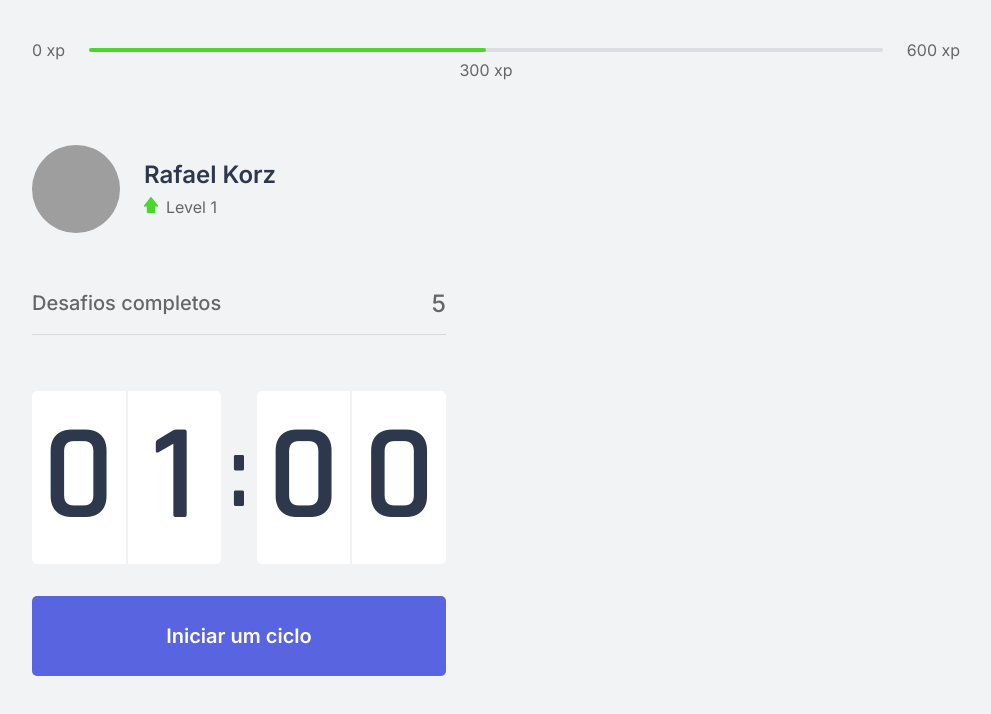
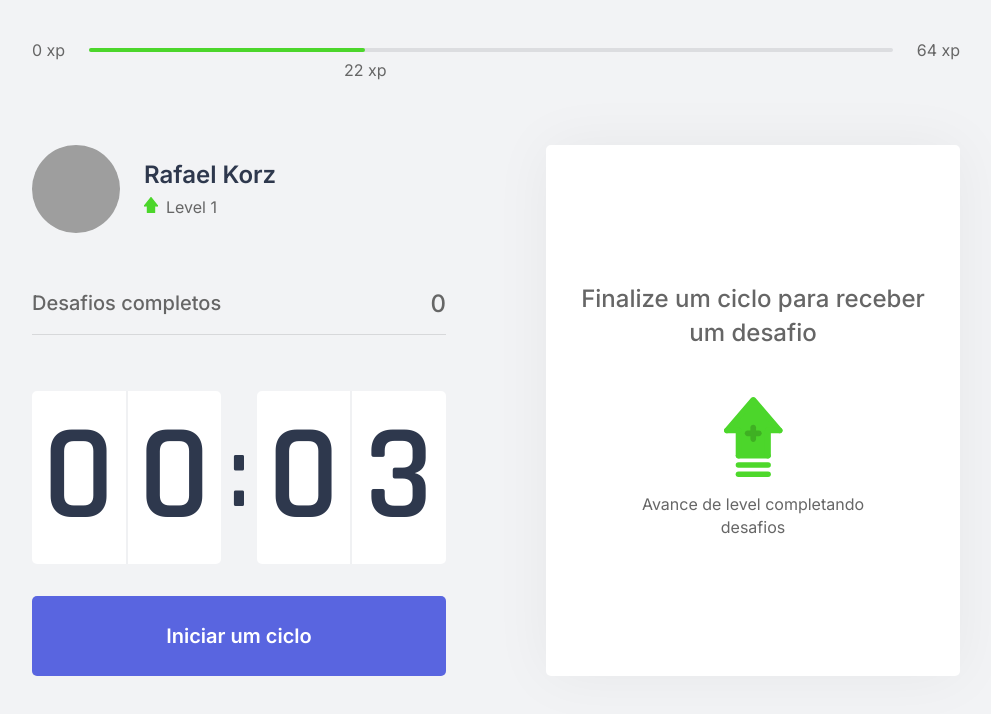
Before and after one commit to rafaelkorz/moveit-nlw, a Next.js app: page / in a window 1280 px wide. Shown: the top 714 px of the page, without its empty margins (144-1135 px from the left). Built offline with nearby package versions, Linux system fonts and the light colour scheme; grey boxes are pictures that could not be loaded.

Commit message:
Finished class 3

```diff
--- a/package.json
+++ b/package.json
@@ -10,7 +10,8 @@
   "dependencies": {
     "next": "10.0.7",
     "react": "17.0.1",
-    "react-dom": "17.0.1"
+    "react-dom": "17.0.1",
+    "styled-components": "^5.2.1"
   },
   "devDependencies": {
     "@types/node": "^14.14.31",
--- /dev/null
+++ b/src/challenger.json
@@ -0,0 +1,62 @@
+[
+  {
+    "type": "body",
+    "description": "Estique um de seus braços com a palma da mão virada para frente e puxe os dedos para cima por 10 segundos por mão.",
+    "amount": 80
+  },
+  {
+    "type": "body",
+    "description": "Estique seu braço contra o peito e puxe-o utilizando o outro braço por 10 segundos por braço.",
+    "amount": 60
+  },
+  {
+    "type": "body",
+    "description": "Puxe seu pescoço com a ajuda da mão para a direita e para a esquerda, permanecendo na posição por alguns segundos.",
+    "amount": 70
+  },
+  {
+    "type": "body",
+    "description": "Com as duas mãos na parte de trás da cabeça, leve-a para baixo, alongando a parte de trás da região.",
+    "amount": 60
+  },
+  {
+    "type": "body",
+    "description": "Cruze as pernas e desça com as mãos esticadas em direção ao chão. Repita o movimento com a outra perna na frente.",
+    "amount": 100
+  },
+  {
+    "type": "body",
+    "description": "Sentado, abra as pernas e tente encostar as palmas das mãos no chão, repita 3 vezes por 5 segundos.",
+    "amount": 80
+  },
+  {
+    "type": "body",
+    "description": "Puxe o joelho de encontro ao peito e segure, troque de perna após 10 segundos.",
+    "amount": 50
+  },
+  {
+    "type": "body",
+    "description": "Sentado, cruze uma perna e incline seu tronco à frente, troque de perna após 10 segundos.",
+    "amount": 80
+  },
+  {
+    "type": "eye",
+    "description": "Sentado, feche os olhos e cubra-os com as palmas da mão durante 2 minutos, depois abra normalmente.",
+    "amount": 90
+  },
+  {
+    "type": "eye",
+    "description": "Em algum ambiente aberto, olhe o mais longe que puder em quatro direções por 3s, mexa apenas os olhos. Repita 3 vezes.",
+    "amount": 140
+  },
+  {
+    "type": "eye",
+    "description": "Usando os polegares, massage a área abaixo das sobrancelhas em movimentos circulares por 15 segundos.",
+    "amount": 70
+  },
+  {
+    "type": "body",
+    "description": "Em pé, gire a cintura o máximo que puder para a esquerda, segure por cinco segundos. Repita para a direita.",
+    "amount": 90
+  }
+]
--- /dev/null
+++ b/src/components/ChallengeBox.tsx
@@ -0,0 +1,50 @@
+import styles from '../styles/components/ChallengeBox.module.css';
+import { ChallengesContext } from '../contexts/ChallengesContext';
+import { useContext } from 'react';
+
+export function ChallengeBox() {
+  const {activeChallenge, resetChallenge, finishChallenge} = useContext(ChallengesContext)
+
+  return (
+    <div className={styles.challengeBoxContainer}>
+      {
+        activeChallenge ? (
+          <div className={styles.challengeActive}>
+            <header>Ganhe {activeChallenge.amount} xp</header>
+
+            <main>
+              <img src={`icons/${activeChallenge.type}.svg`}/>
+              <strong>Novo desafio</strong>
+              <p>{activeChallenge.description}</p>
+            </main>
+
+            <footer>
+              <button
+              type="button"
+              className={styles.challengeFailedButton}
+              onClick={resetChallenge}
+              >
+                Falhei
+              </button>
+              <button
+              type="button"
+              className={styles.challengeSucceededButton}
+              onClick={finishChallenge}
+              >
+                Completei
+              </button>
+            </footer>
+
+          </div>
+        ) : (
+            <div className={styles.challengeNotActive}>
+              <strong>Finalize um ciclo para receber um desafio</strong>
+              <p>
+                <img src="icons/level-up.svg" alt="Level up" />
+                 Avance de level completando desafios
+              </p>
+            </div>
+          )}
+    </div>
+  )
+}
--- a/src/components/CompletedChallenges.tsx
+++ b/src/components/CompletedChallenges.tsx
@@ -1,10 +1,14 @@
+import { useContext } from 'react';
+import { ChallengesContext } from '../contexts/ChallengesContext';
 import styles from '../styles/components/CompletedChallenges.module.css';
 
 export function CompletedChallenges() {
+  const { challengesCompleted } = useContext(ChallengesContext)
+
   return (
     <div className={styles.completedChallengesContainer}>
       <span>Desafios completos</span>
-      <span>5</span>
+      <span>{challengesCompleted}</span>
     </div>
   );
 }
--- a/src/components/Countdown.tsx
+++ b/src/components/Countdown.tsx
@@ -1,9 +1,15 @@
-import { useState, useEffect } from 'react';
+import { useState, useEffect, useContext } from 'react';
+import { ChallengesContext } from '../contexts/ChallengesContext';
 import style from '../styles/components/Countdown.module.css';
 
+let countdownTimeout: NodeJS.Timeout;
+
 export function Countdown() {
-  const [time, settime] = useState(1 * 60);
-  const [active, setActive] = useState(false);
+  const { startNewChallenge } = useContext(ChallengesContext);
+
+  const [time, setTime] = useState(0.05 * 60);
+  const [isActive, setIsActive] = useState(false);
+  const [hasFinished, setHasFinished] = useState(false);
 
   const minutes = Math.floor(time / 60);
   const seconds = time % 60;
@@ -12,17 +18,27 @@
   const [secondLeft, seconedRight] = String(seconds).padStart(2, '0').split('');
 
   function startCountdown() {
-    setActive(!active);
+    setIsActive(true);
+  }
+
+  function resetCountdown() {
+    clearTimeout(countdownTimeout);
+    setIsActive(false);
+    setTime(25 * 60);
   }
 
 
   useEffect(() => {
-    if (active && time > 0) {
-      setTimeout(() => {
-        settime(time - 1);
+    if (isActive && time > 0) {
+      countdownTimeout = setTimeout(() => {
+        setTime(time - 1);
       }, 1000)
+    } else if (isActive && time === 0) {
+      setHasFinished(true);
+      setIsActive(false);
+      startNewChallenge();
     }
-  }, [active, time])
+  }, [isActive, time])
 
   return (
     <div>
@@ -37,6 +53,25 @@
           <span>{seconedRight}</span>
         </div>
       </div>
+
+      {hasFinished ? (
+        <button
+          disabled
+          className={`${style.countdownButton}`}
+        >
+          Ciclo encerrado
+        </button>
+      ) : (
+          <>
+            { isActive ? (
+              <button
+                type="button"
+                className={`${style.countdownButton} ${style.countdownButtonActive}`}
+                onClick={resetCountdown}
+              >
+                Abandonar um ciclo
+              </button>
+            ) : (
                 <button
                   type="button"
                   className={style.countdownButton}
@@ -44,6 +79,9 @@
                 >
                   Iniciar um ciclo
                 </button>
+              )}
+          </>
+        )}
     </div>
   );
 }
--- a/src/components/ExperienceBar.tsx
+++ b/src/components/ExperienceBar.tsx
@@ -1,17 +1,23 @@
+import { useContext } from 'react';
+import { ChallengesContext } from '../contexts/ChallengesContext';
 import style from '../styles/components/ExperienceBar.module.css';
 
 export function ExperienceBar() {
+  const {currentExperince, experienceToNextLevel} = useContext(ChallengesContext)
+
+  const percentToNextLevel = Math.round(currentExperince * 100) / experienceToNextLevel;
+
   return (
     <header className={style.experienceBar}>
       <span>0 xp</span>
       <div>
-        <div style={{ width: '50%' }} />
+        <div style={{ width: `${percentToNextLevel}%` }} />
 
-        <span className={style.currentExperience} style={{ left: '50%' }}>
-          300 xp
+        <span className={style.currentExperience} style={{ left: `${percentToNextLevel}%` }}>
+          {currentExperince} xp
         </span>
       </div>
-      <span>600 xp</span>
+      <span>{experienceToNextLevel} xp</span>
     </header>
   )
 }
--- /dev/null
+++ b/src/contexts/ChallengesContext.tsx
@@ -0,0 +1,70 @@
+import { createContext, ReactNode, useState } from 'react';
+import challenges from '../challenger.json';
+
+interface ChallengesProviderProps {
+  children: ReactNode;
+}
+
+interface Challenge {
+  type: 'body' | 'eye';
+  description: string;
+  amount: number;
+}
+
+interface ChallengesContextData {
+  level: number;
+  currentExperince: number;
+  challengesCompleted: number;
+  experienceToNextLevel: number;
+  leveUp: () => void;
+  startNewChallenge: () => void;
+  resetChallenge: () => void;
+  finishChallenge: () => void;
+  activeChallenge: Challenge;
+}
+
+export const ChallengesContext = createContext({} as ChallengesContextData);
+
+export function ChallengesProvider({ children }: ChallengesProviderProps) {
+  const [level, setLevel] = useState(1);
+  const [currentExperince, setCurrentExperince] = useState(22);
+  const [challengesCompleted, setChallengesCompleted] = useState(0);
+
+  const [activeChallenge, setActiveChallenge] = useState(null);
+
+  const experienceToNextLevel = Math.pow((level + 1) * 4, 2);
+
+  function leveUp() {
+    setLevel(level + 1);
+  }
+
+  function finishChallenge() {
+    setChallengesCompleted(challengesCompleted + 1);
+  }
+
+  function startNewChallenge() {
+    const randomChallengeIndex = Math.floor(Math.random() * challenges.length);
+    const challenge = challenges[randomChallengeIndex];
+    setActiveChallenge(challenge);
+  }
+
+  function resetChallenge() {
+    setActiveChallenge(null);
+  }
+
+  return (
+    <ChallengesContext.Provider value={{
+      level,
+      currentExperince,
+      challengesCompleted,
+      leveUp,
+      startNewChallenge,
+      activeChallenge,
+      resetChallenge,
+      experienceToNextLevel,
+      finishChallenge
+    }}>
+      { children}
+    </ChallengesContext.Provider>
+  );
+}
--- a/src/pages/_app.tsx
+++ b/src/pages/_app.tsx
@@ -1,7 +1,13 @@
 import '../styles/global.css';
+import { ChallengesProvider } from '../contexts/ChallengesContext';
+import { Children } from 'react';
 
 function MyApp({ Component, pageProps }) {
-  return <Component {...pageProps} />
+  return (
+    <ChallengesProvider>
+      <Component {...pageProps} />
+    </ChallengesProvider>
+  )
 }
 
 export default MyApp
--- a/src/pages/index.tsx
+++ b/src/pages/index.tsx
@@ -5,20 +5,18 @@
 import styles from '../styles/pages/Home.module.css';
 
 import Head from 'next/head';
+import { ChallengeBox } from "../components/ChallengeBox";
 
 export default function Home() {
   return (
     <div className={styles.container}>
       <Head>
-        <link rel="shortcut icon" href="favicon.png" type="image/png"/>
+        <link rel="shortcut icon" href="favicon.png" type="image/png" />
 
         <title>Inicío | move.it</title>
       </Head>
 
-
-
       <ExperienceBar />
-
       <section>
         <div>
           <Profile />
@@ -26,7 +24,7 @@
           <Countdown />
         </div>
         <div>
-
+          <ChallengeBox />
         </div>
       </section>
     </div>
--- /dev/null
+++ b/src/styles/components/ChallengeBox.module.css
@@ -0,0 +1,110 @@
+.challengeBoxContainer {
+  height: 100%;
+
+  background: var(--white);
+  border-radius: 5px;
+  box-shadow: 0 0 60px rgba(0, 0, 0, 0.05);
+  padding: 1.5rem 2rem;
+
+  display: flex;
+  flex-direction: column;
+  align-items: center;
+  justify-content: center;
+
+  text-align: center;
+}
+
+.challengeNotActive {
+  display: flex;
+  flex-direction: column;
+  align-items: center;
+}
+
+.challengeNotActive strong {
+  font-size: 1.5rem;
+  font-weight: 500;
+  line-height: 1.4;
+}
+
+.challengeNotActive p {
+  display: flex;
+  flex-direction: column;
+  align-items: center;
+  line-height: 1.4;
+  max-width: 70%;
+  margin-top: 3rem;
+}
+
+.challengeNotActive p img {
+  margin-bottom: 1rem;
+}
+
+.challengeActive {
+  height: 100%;
+
+  display: flex;
+  flex-direction: column;
+}
+
+.challengeActive header {
+  color: var(--blue);
+  font-weight: 600;
+  font-size: 1.25rem;
+  padding: 0 2rem 1.5rem;
+  border-bottom: 1px solid var(--gray-line);
+}
+
+.challengeActive main {
+  flex: 1;
+  display: flex;
+  flex-direction: column;
+  align-items: center;
+  justify-content: center;
+}
+
+.challengeActive main strong {
+  font-size: 2rem;
+  font-weight: 600;
+  color: var(--title);
+  margin: 1.5rem - 1rem;
+}
+
+.challengeActive p {
+  line-height: 1.5;
+}
+
+.challengeActive footer {
+  display: grid;
+  grid-template-columns: 1fr 1fr;
+  gap: 1rem;
+}
+
+.challengeActive footer button {
+  height: 3rem;
+
+  display: flex;
+  align-items: center;
+  justify-content: center;
+
+  border: 0;
+  border-radius: 5px;
+
+  color: var(--white);
+
+  font-size: 1rem;
+  font-weight: 600;
+
+  transition: filter 0.2s;
+}
+
+.challengeActive footer button.challengeFailedButton {
+  background: var(--red);
+}
+
+.challengeActive footer button.challengeSucceededButton {
+  background: var(--green);
+}
+
+.challengeActive footer button:hover {
+  filter: brightness(0.9);
+}
```
Also changed, not shown: src/styles/components/Countdown.module.css (+19 -1 lines), src/styles/pages/Home.module.css (line endings or trailing spaces), 1 other file (tests, documents, lock files or other folders). Lines whose indentation alone changed are shown as unchanged.
